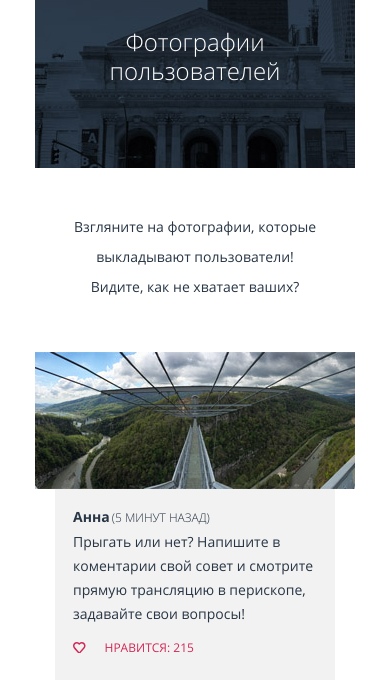
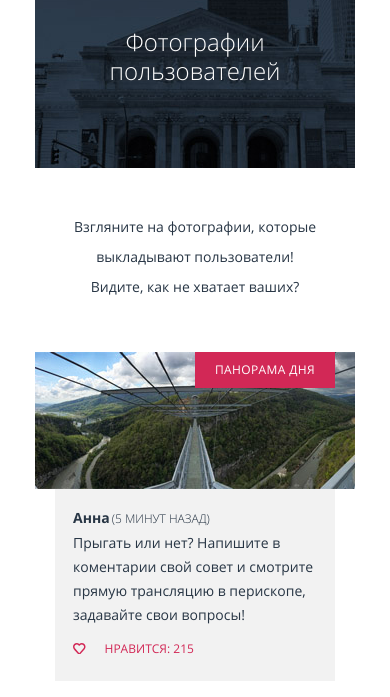
Before and after one commit to GenaevAlexei/977563-pink-18, a website: page source/photo.html in a window 390 px wide. Shown: the part 71-768 px from the top of the page. Drawn offline with nearby package versions, Linux system fonts and the light colour scheme; files that its build step writes are made by us from their sources; files whose address does not match are found by name.

Commit message:
Добавляет псевдоэлемент Панорама дня в photo mobile

```diff
--- a/source/less/post.less
+++ b/source/less/post.less
@@ -1,12 +1,40 @@
 .post{
+ position: relative;
+
   width: 100% ;
   height: auto;
   margin: 0 auto ;
 }
 
+.post__day{
+  &::before{
+    content: "Панорама дня";
+
+    position: absolute;
+    left: 160px ;
+
+    padding-top: 6px ;
+    padding-left: 20px ;
+    width: 140px ;
+    height: 36px ;
+    box-sizing: border-box;
+
+    font-family: OpenSans, Arial, sans-serif;
+    font-size: 12px ;
+    line-height: 24px ;
+    text-transform: uppercase;
+    color: @white ;
+    letter-spacing: 0.03em ;
+
+
+    background-color: @lipstick ;
+  }
+}
+
 .post__image{
   display: block ;
   margin: 0 auto ;
+  width: 280px
 }
 
 .post__image--day{
@@ -21,7 +49,7 @@
 }
 
 .post__user{
-  padding-top: 16px ;
+  padding-top: 17px ;
   padding-left: 18px ;
   padding-right: 20px ;
   margin: 0 ;
--- a/source/photo.html
+++ b/source/photo.html
@@ -57,8 +57,8 @@
         <ul class="recent__list">
           <li class="recent__item ">
             <div class="recent__photo  post">
-              <a href="#">
-                <img class="post__image" src="img/panorama-mobile@1x.jpg"
+              <a class="post__day" href="#">
+                <img class="post__image post__image--day" src="img/panorama-mobile@1x.jpg"
                 width="" height="" alt="Панорама дня">
               </a>
               <div class="post__text-wrapper">
```
